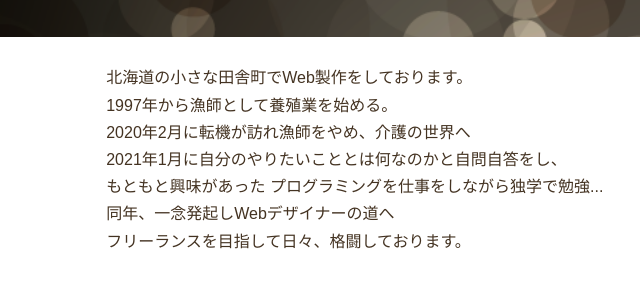
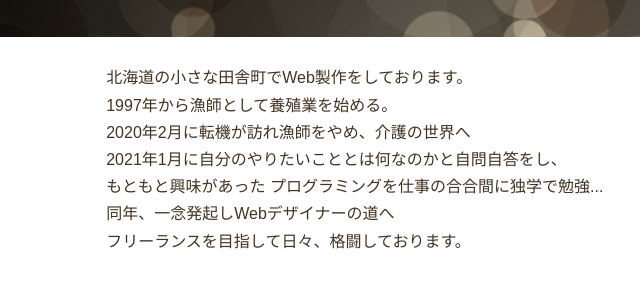
Before and after one commit to bu-rock15/burock_Design, a plain HTML site: page about.html in a window 1280 px wide. Shown: the part 233-525 px from the top of the page, 0-640 px from the left. Drawn offline with Linux system fonts and the light colour scheme; some packages are replaced by stand-ins of ours.

Commit message:
Initial commit

```diff
--- a/about.html
+++ b/about.html
@@ -36,7 +36,7 @@
           1997年から漁師として養殖業を始める。<br>
           2020年2月に転機が訪れ漁師をやめ、介護の世界へ<br>
           2021年1月に自分のやりたいこととは何なのかと自問自答をし、<br>もともと興味があった
-          プログラミングを仕事をしながら独学で勉強...<br>同年、一念発起しWebデザイナーの道へ<br>
+          プログラミングを仕事の合合間に独学で勉強...<br>同年、一念発起しWebデザイナーの道へ<br>
           フリーランスを目指して日々、格闘しております。
         </article>
       </div>
```
